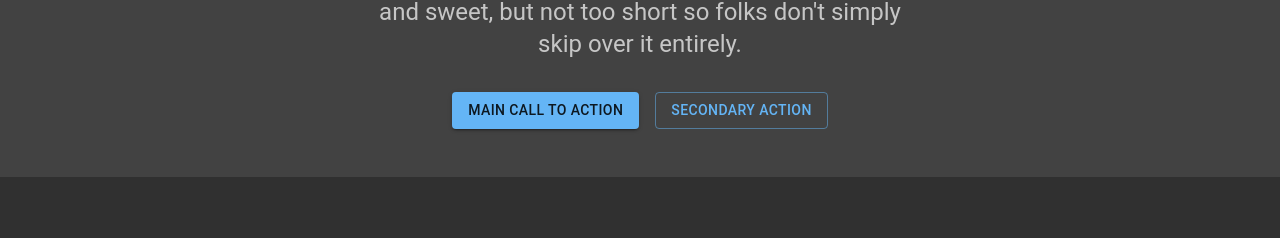
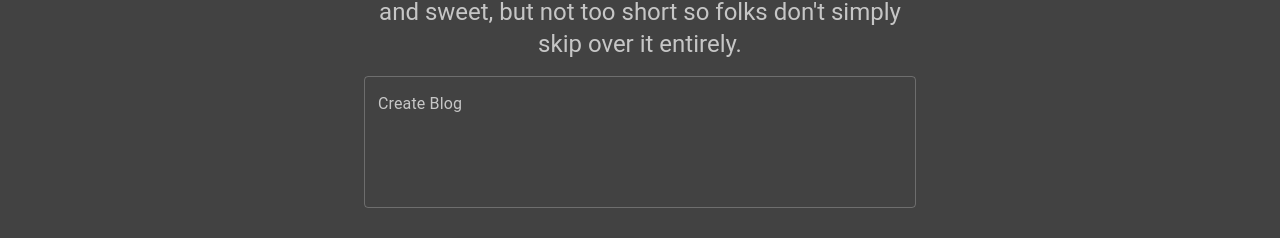
Before and after one commit to pranjal2410/Learn-Starlette, a React (Create React App) app in the folder frontend/: page /blog in a window 1280 px wide. Shown: the part 289-527 px from the top of the page. Built offline with nearby package versions, Linux system fonts and the light colour scheme; sample sign-in values are in the browser's storage.

Commit message:
Added blog text input

```diff
--- a/frontend/src/components/Blog/ViewBlog.js
+++ b/frontend/src/components/Blog/ViewBlog.js
@@ -9,6 +9,7 @@ import {
     Typography,
     Button,
     Container,
+    TextField
 } from '@material-ui/core';
 import {useHistory} from "react-router";
 import Axios from "axios";
@@ -45,6 +46,10 @@ const useStyles = makeStyles((theme) => ({
 const ViewBlog = () => {
     const classes = useStyles();
     let history = useHistory();
+    const [data, setData] = React.useState({
+        blog: '',
+        image: null
+    });
     const [cards, setCards] = React.useState([1, 2, 3, 4, 5, 6])
 
     React.useEffect(() => {
@@ -62,6 +67,13 @@ const ViewBlog = () => {
         // eslint-disable-next-line
     }, [])
 
+    const handleChange = (event) => {
+        setData({
+            ...data,
+            [event.target.id]: event.target.value
+        })
+    }
+
     return (
         <React.Fragment>
             <main>
@@ -76,6 +88,17 @@ const ViewBlog = () => {
                             Make it short and sweet, but not too short so folks don&apos;t simply skip over it
                             entirely.
                         </Typography>
+                        <TextField
+                            id='blog'
+                            name='blog'
+                            rows={5}
+                            variant='outlined'
+                            multiline
+                            label='Create Blog'
+                            onChange={handleChange}
+                            placeholder='Write Something....'
+                            fullWidth
+                        />
                         <div className={classes.heroButtons}>
                             <Grid container spacing={2} justify="center">
                                 <Grid item>
```
